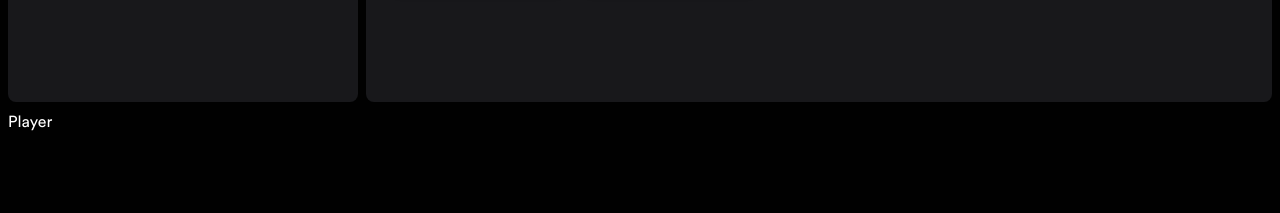
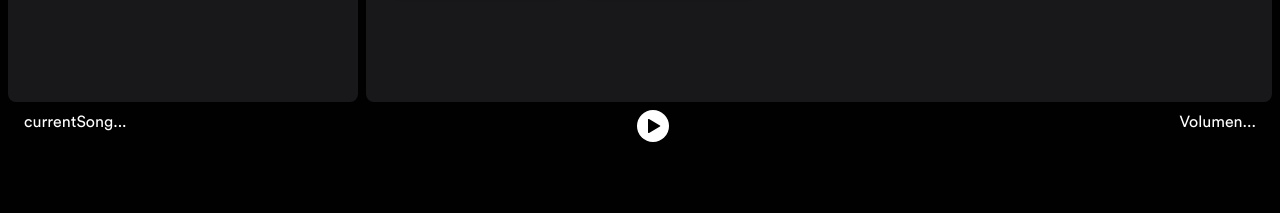
Before and after one commit to rody-huancas/clone-spotify-astro, an Astro site: page / in a window 1280 px wide. Shown: the part 582-795 px from the top of the page. Built offline with nearby package versions, Linux system fonts and the light colour scheme; Astro itself is replaced by a stand-in of ours.

Commit message:
Add: react - component for player

```diff
--- a/astro.config.mjs
+++ b/astro.config.mjs
@@ -1,9 +1,10 @@
 import { defineConfig } from 'astro/config';
+import svelte from "@astrojs/svelte";
 
-import svelte from "@astrojs/svelte";
+import react from "@astrojs/react";
 
 // https://astro.build/config
 export default defineConfig({
   output: 'server',
-  integrations: [svelte()]
+  integrations: [svelte(), react()]
 });
--- a/package.json
+++ b/package.json
@@ -11,8 +11,13 @@
   },
   "dependencies": {
     "@astrojs/check": "^0.7.0",
+    "@astrojs/react": "^3.4.0",
     "@astrojs/svelte": "^5.4.0",
+    "@types/react": "^18.3.3",
+    "@types/react-dom": "^18.3.0",
     "astro": "^4.9.2",
+    "react": "^18.3.1",
+    "react-dom": "^18.3.1",
     "svelte": "^4.2.17",
     "typescript": "^5.4.5"
   },
--- /dev/null
+++ b/src/components/Player.jsx
@@ -0,0 +1,67 @@
+import { useRef, useState } from "react";
+
+export const Pause = ({ className }) => (
+  <svg className={className} role="img" height="16" width="16" aria-hidden="true" viewBox="0 0 16 16" >
+    <path d="M2.7 1a.7.7 0 0 0-.7.7v12.6a.7.7 0 0 0 .7.7h2.6a.7.7 0 0 0 .7-.7V1.7a.7.7 0 0 0-.7-.7H2.7zm8 0a.7.7 0 0 0-.7.7v12.6a.7.7 0 0 0 .7.7h2.6a.7.7 0 0 0 .7-.7V1.7a.7.7 0 0 0-.7-.7h-2.6z"></path>
+  </svg>
+);
+
+export const Play = ({ className }) => (
+  <svg className={className} role="img" height="16" width="16" aria-hidden="true" viewBox="0 0 16 16" >
+    <path d="M3 1.713a.7.7 0 0 1 1.05-.607l10.89 6.288a.7.7 0 0 1 0 1.212L4.05 14.894A.7.7 0 0 1 3 14.288V1.713z"></path>
+  </svg>
+);
+
+export const VolumeSilence = () => (
+  <svg fill="currentColor" role="presentation" height="16" width="16" aria-hidden="true" aria-label="Volumen apagado" viewBox="0 0 16 16" >
+    <path d="M13.86 5.47a.75.75 0 0 0-1.061 0l-1.47 1.47-1.47-1.47A.75.75 0 0 0 8.8 6.53L10.269 8l-1.47 1.47a.75.75 0 1 0 1.06 1.06l1.47-1.47 1.47 1.47a.75.75 0 0 0 1.06-1.06L12.39 8l1.47-1.47a.75.75 0 0 0 0-1.06z"></path>
+    <path d="M10.116 1.5A.75.75 0 0 0 8.991.85l-6.925 4a3.642 3.642 0 0 0-1.33 4.967 3.639 3.639 0 0 0 1.33 1.332l6.925 4a.75.75 0 0 0 1.125-.649v-1.906a4.73 4.73 0 0 1-1.5-.694v1.3L2.817 9.852a2.141 2.141 0 0 1-.781-2.92c.187-.324.456-.594.78-.782l5.8-3.35v1.3c.45-.313.956-.55 1.5-.694V1.5z"></path>
+  </svg>
+);
+
+export const Volume = () => (
+  <svg fill="currentColor" role="presentation" height="16" width="16" aria-hidden="true" aria-label="Volumen alto" id="volume-icon"   viewBox="0 0 16 16"
+  >
+    <path d="M9.741.85a.75.75 0 0 1 .375.65v13a.75.75 0 0 1-1.125.65l-6.925-4a3.642 3.642 0 0 1-1.33-4.967 3.639 3.639 0 0 1 1.33-1.332l6.925-4a.75.75 0 0 1 .75 0zm-6.924 5.3a2.139 2.139 0 0 0 0 3.7l5.8 3.35V2.8l-5.8 3.35zm8.683 4.29V5.56a2.75 2.75 0 0 1 0 4.88z"></path>
+    <path d="M11.5 13.614a5.752 5.752 0 0 0 0-11.228v1.55a4.252 4.252 0 0 1 0 8.127v1.55z"></path>
+  </svg>
+);
+export const Player = () => {
+  const [isPlaying, setIsPlaying] = useState(false);
+  const [currentSong, setCurrentSong] = useState(null);
+  const audioRef = useRef();
+
+  const handleClick = () => {
+    if (isPlaying) {
+      audioRef.current.pause();
+    } else {
+      audioRef.current.src = `/music/1/01.mp3`;
+      audioRef.current.play();
+      audioRef.current.volume = 0.1;
+    }
+
+    setIsPlaying(!isPlaying);
+  }
+
+  return (
+    <div className="flex flex-row justify-between w-full px-4 z-50">
+      <div>
+        currentSong...
+      </div>
+
+      <div className="grid place-content-center gap-4 flex-1">
+        <div className="flex justify-between">
+          <button onClick={handleClick} className="bg-white rounded-full p-2">
+            { isPlaying ? <Pause /> : <Play />}
+          </button>
+        </div>
+      </div>
+
+      <div>
+        Volumen...
+      </div>
+
+      <audio ref={audioRef} />
+    </div>
+  );
+};
--- a/src/layouts/Layout.astro
+++ b/src/layouts/Layout.astro
@@ -1,5 +1,6 @@
 ---
 import AsideMenu from "@/components/AsideMenu.astro";
+import { Player } from "@/components/Player";
 import "@/styles/styles.css";
 import { ViewTransitions } from "astro:transitions";
 interface Props {
@@ -29,7 +30,9 @@ const { title } = Astro.props;
       <main class="[grid-area:main] rounded-lg bg-zinc-900 overflow-y-auto">
         <slot />
       </main>
-      <footer class="[grid-area:player] min-h-[100px]">Player</footer>
+      <footer class="[grid-area:player] min-h-[100px]">
+        <Player client:load transition:name="media-player" transition:persist />
+      </footer>
     </div>
   </body>
 </html>
```
Also changed, not shown: tsconfig.json (+6 -2 lines), pnpm-lock.yaml.
